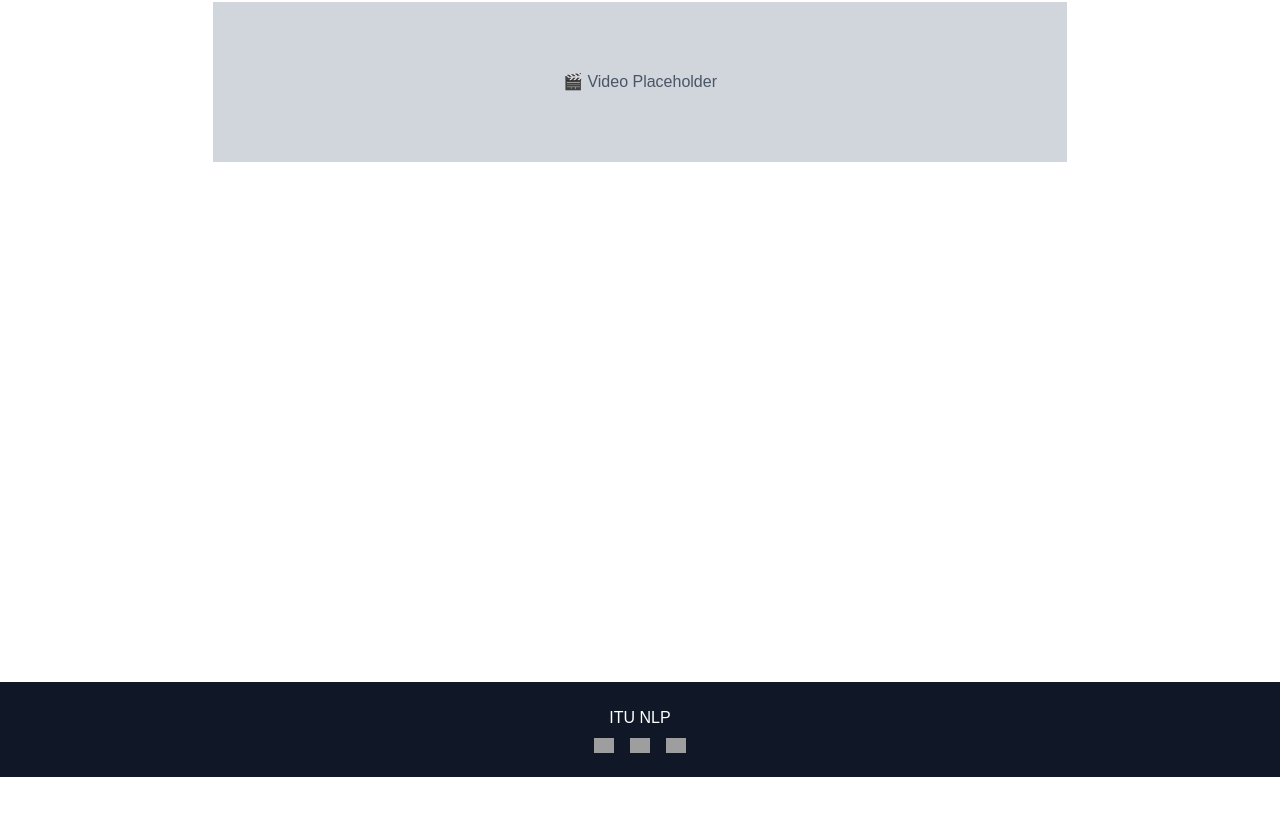
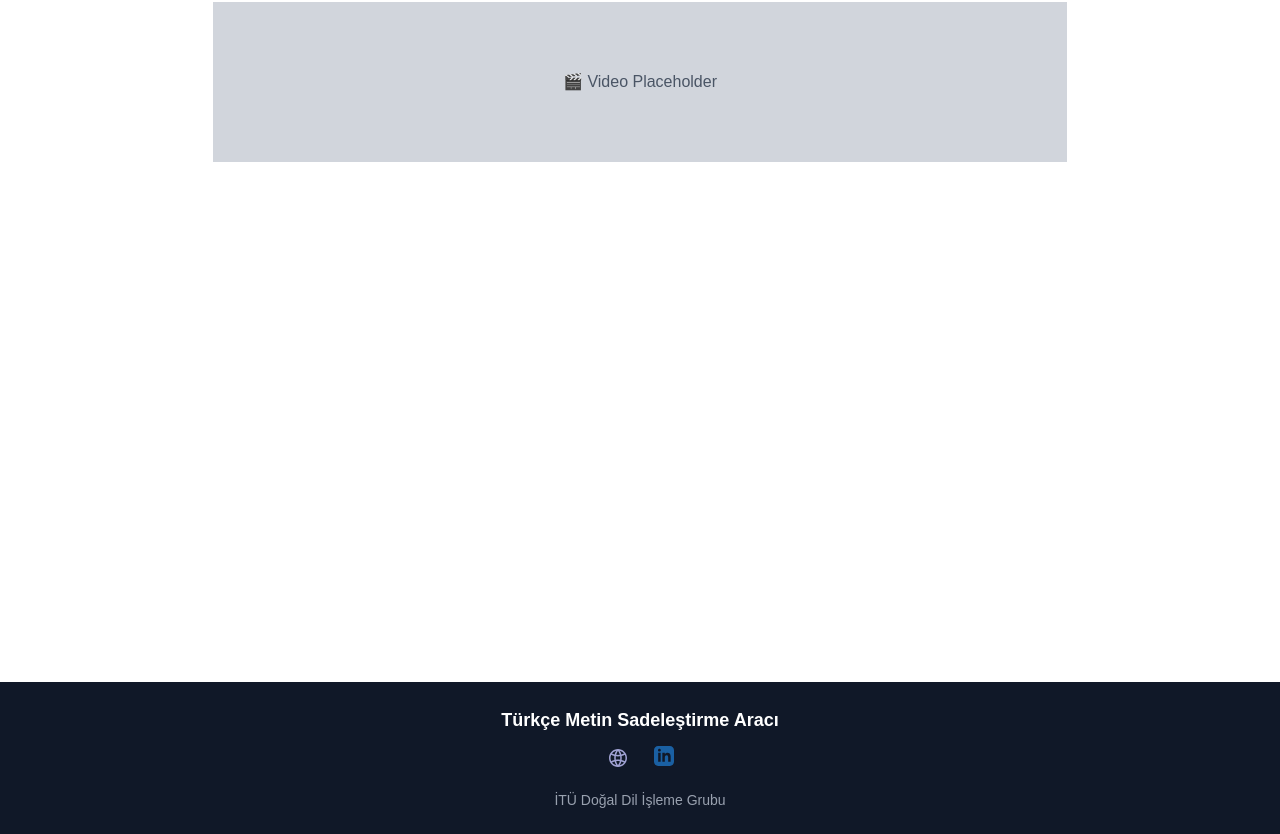
Before and after one commit to itu-grad/turkish-simplification-tool, a Next.js app: page / in a window 1280 px wide. Shown: the part 2400-3234 px from the top of the page. Before the commit the page ends 3177 px from the top, so only its background shows below. Built offline with nearby package versions, Linux system fonts and the light colour scheme; grey boxes are pictures that could not be loaded.

Commit message:
new: improve footer

```diff
--- a/src/components/Footer.tsx
+++ b/src/components/Footer.tsx
@@ -1,11 +1,25 @@
 export default function Footer() {
     return (
-        <footer className="bg-gray-900 text-white text-center py-6">
-            <p>ITU NLP</p>
-            <div className="flex justify-center space-x-4 mt-2">
-                <a href="#"><img src="/icons/facebook.svg" alt="Facebook" width={20} /></a>
-                <a href="#"><img src="/icons/instagram.svg" alt="Instagram" width={20} /></a>
-                <a href="#"><img src="/icons/linkedin.svg" alt="LinkedIn" width={20} /></a>
+        <footer className="bg-gray-900 text-white py-6 text-center">
+            <div className="flex flex-col items-center gap-3">
+                <p className="text-lg font-semibold">Türkçe Metin Sadeleştirme Aracı</p>
+                <div className="flex gap-6">
+                    <a href="https://nlp.itu.edu.tr" target="_blank">
+                        <img
+                            src="webpage.svg"
+                            alt="Webpage"
+                            width={24}
+                            style={{ filter: "invert(80%) sepia(10%) saturate(200%) hue-rotate(180deg)" }}
+                            className="text-white opacity-80 hover:scale-110 transition"
+                        />
+                    </a>
+                    <a href="https://www.linkedin.com/company/itunlp" target="_blank">
+                        <img src="linkedin.svg" alt="LinkedIn" width={20} className="hover:scale-110 transition" style={{ filter: "invert(26%) sepia(91%) saturate(1107%) hue-rotate(186deg) brightness(92%) contrast(88%)" }} />
+                    </a>
+                </div>
+                <p className="text-sm text-gray-400 mt-2">
+                    İTÜ Doğal Dil İşleme Grubu
+                </p>
             </div>
         </footer>
     );
```
Also changed, not shown: public/linkedin.svg (added), public/webpage.svg (added).
